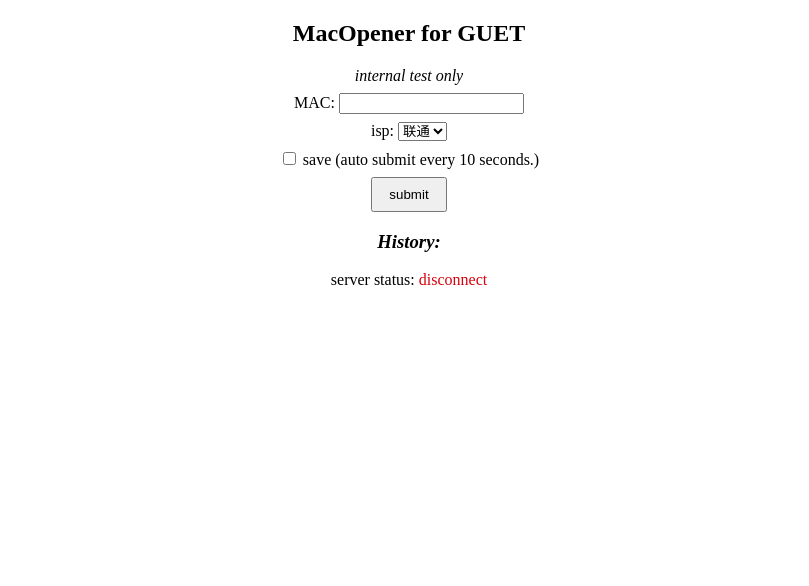
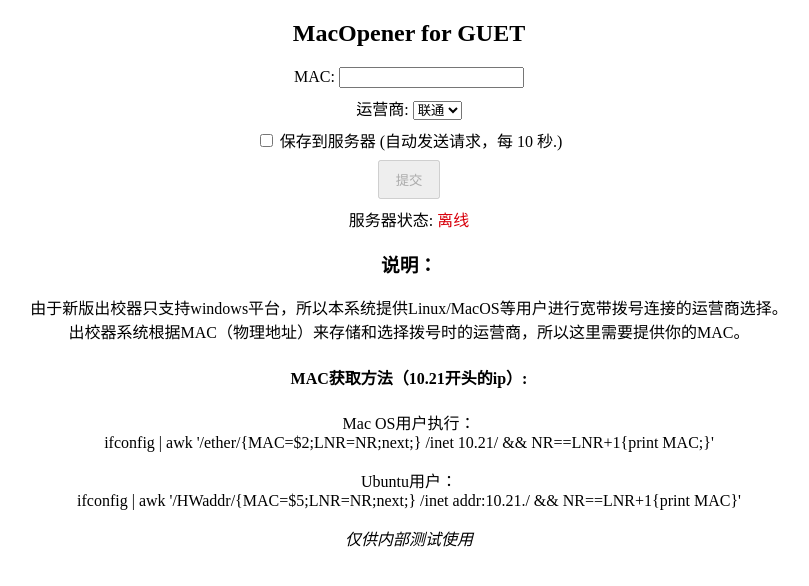
Before and after one commit to nw4869/MacOpener, a Flask app: template templates/index.html in a window 1280 px wide. Shown: the top 586 px of the page, without its empty margins (231-1040 px from the left). Run offline with Flask 2, Linux system fonts and the light colour scheme; the template is opened without the code that fills it: most values are stand-ins (such as "Sample title", 1, 10 or a date in 2020); parts of the project's set-up code (start-up, migrations or seed data) failed here and were passed over.

Commit message:
update UI

```diff
--- /dev/null
+++ b/static/mac_loger.js
@@ -0,0 +1,109 @@
+/**
+ * Created by nightwind on 16/10/19.
+ */
+
+
+    function to_index(href) {
+        if (href == null){
+            href = home
+        }
+        window.location.href = href
+    }
+    function set_isp(isp) {
+        document.getElementById('isp')[isp - 1].selected = true;
+    }
+    function get_isp() {
+        return document.getElementById('isp').selectedIndex + 1;
+    }
+    function set_mac(mac) {
+        document.getElementById('mac').value = mac;
+    }
+    function get_mac() {
+        return document.getElementById('mac').value;
+    }
+    function get_latest_mac_isp() {
+        return get_macs().split('|')[0]
+    }
+    function get_macs() {
+        if (document.cookie.length > 0) {
+            var c_name = 'macs';
+            var c_start = document.cookie.indexOf(c_name + "=");
+            if (c_start != -1) {
+                c_start = c_start + c_name.length + 1;
+                var c_end = document.cookie.indexOf(";", c_start);
+                if (c_end == -1) c_end = document.cookie.length;
+                return document.cookie.substring(c_start, c_end)
+            }
+        }
+        return ""
+    }
+    function push_cookie(mac, isp) {
+        var _date = new Date();
+        _date.setDate(_date.getDate() + 30);
+        var macs = get_macs();
+        if (macs.length == 0) {
+            macs = mac + ',' + isp;
+        } else {
+            macs += '|' + mac + ',' + isp;
+        }
+        document.cookie = 'macs=' + macs + ';expires=' + _date.toGMTString();
+    }
+    function clear_macs() {
+        document.cookie = 'macs=';
+    }
+    function submit(href) {
+        document.getElementById('form').action = href;
+        document.getElementById('form').submit();
+    }
+    function handle_success() {
+        if (document.getElementById('success')) {
+            push_cookie(get_mac(), get_isp());
+            insert_history_item(get_mac(), get_isp());
+            document.getElementById('history').style.display = ''
+        }
+    }
+    function fill_mac_to_input(mac_isp) {
+        mac_isp = mac_isp.split(',');
+        if (mac_isp.length == 2) {
+            set_mac(mac_isp[0].trim());
+            set_isp(mac_isp[1].trim());
+        }
+    }
+    function onclick_history_item(e) {
+        fill_mac_to_input(e.innerText)
+    }
+    function insert_history_item(mac, isp) {
+        var e = document.createElement('span');
+        e.setAttribute('class', 'history_item');
+        e.setAttribute('onclick', 'onclick_history_item(this)');
+        e.appendChild(document.createTextNode(mac + ', ' + isp));
+        var history_div = document.getElementById('history');
+        var firstChild = history_div.firstElementChild;
+        if (firstChild.nextElementSibling == null) {
+            history_div.appendChild(e);
+            e = document.createElement('span');
+            e.setAttribute('class', 'history_item');
+            e.setAttribute('style', 'border-style: none');
+            var ec = document.createElement('button');
+            ec.setAttribute('onclick', 'clear_macs(); to_index();');
+            ec.appendChild(document.createTextNode('clear'));
+            e.appendChild(ec);
+            history_div.appendChild(e);
+        } else {
+            history_div.insertBefore(e, firstChild.nextElementSibling);
+        }
+    }
+    function show_history() {
+        var macs = get_macs().split('|');
+        if (macs[0].length == 0) {
+            // hide History
+            document.getElementById('history').style.display = 'none';
+            return;
+        }
+        document.getElementById('history').style.display = '';
+        for (var i = 0; i < macs.length; i++) {
+            var mac = macs[i].split(',')[0].trim();
+            var isp = macs[i].split(',')[1].trim();
+            insert_history_item(mac, isp);
+        }
+    }
--- a/templates/index.html
+++ b/templates/index.html
@@ -42,13 +42,12 @@
 <body>
 <div class="center">
     <div>
-        <h2 onclick="to_index()">MacOpener for GUET</h2>
-        <i>internal test only</i>
+        <h2 onclick="to_index('{{ url_for('home') }}')">MacOpener for GUET</h2>
         <form id="form" method="post">
             <div><label for="mac">MAC: </label><input name="mac" id="mac"/></div>
             <div>
                 <label>
-                    isp:
+                    运营商:
                     <select name="isp" id="isp">
                         <option value="1">联通</option>
                         <option value="2">电信</option>
@@ -58,36 +57,58 @@
             </div>
             <div>
                 <input type="checkbox" id="save" name="save" value="save"/>
-                <label for="save">save (auto submit every {{ interval }} seconds.)</label>
+                <label for="save">保存到服务器 (自动发送请求，每 {{ interval }} 秒.)</label>
             </div>
-            <button type="submit" onclick="submit()" class="submit">submit</button>
+            <button id="btn_submit" type="submit" onclick="submit('{{ url_for('submit') }}')" class="submit">提交</button>
         </form>
         {% if error %}
             <div id="error" class="error">
-                error: {{ error }}
+                错误: {{ error }}
             </div>
         {% endif %}
         {% if success %}
             <div id="success" class="success">success!</div>
         {% endif %}
-        <div id="history" class="center">
-            <h3><i>History:</i></h3>
+        <div id="history" class="center" style="display: none">
+            <h3><i>提交历史:</i></h3>
             {#            <span class="history_item" onclick="onclick_history_item(this)">aa:bb:cc:dd:ee:ff, 1</span>#}
             {#            <span class="history_item" onclick="onclick_history_item(this)">aa:bb:cc:dd:ee:00, 2</span>#}
         </div>
         <div>
-            server status:
+            服务器状态:
             {% if alive %}
-                <label style="color: greenyellow;">connected</label>
+                <label id="status" style="color: greenyellow;">在线</label>
             {% else %}
-                <label style="color: #d8000c;">disconnect</label>
+                <label id="status" style="color: #d8000c;">离线</label>
             {% endif %}
+        </div>
+        <div>
+            <h3>说明：</h3>
+            由于新版出校器只支持windows平台，所以本系统提供Linux/MacOS等用户进行宽带拨号连接的运营商选择。<br>
+            出校器系统根据MAC（物理地址）来存储和选择拨号时的运营商，所以这里需要提供你的MAC。
+            <h4>MAC获取方法（10.21开头的ip）:</h4>
+            <p>
+                Mac OS用户执行：<br>ifconfig | awk '/ether/{MAC=$2;LNR=NR;next;} /inet 10.21/ && NR==LNR+1{print MAC;}'
+            </p>
+            <p>
+                Ubuntu用户： <br>ifconfig | awk '/HWaddr/{MAC=$5;LNR=NR;next;} /inet addr:10.21./ && NR==LNR+1{print MAC}'
+            </p>
+        <i>仅供内部测试使用</i>
+
         </div>
     </div>
 </div>
 
+<script>
+    home = '{{ url_for('home') }}';
+</script>
+<script type="application/javascript" src="{{ url_for('static', filename='mac_loger.js') }}">
+</script>
 <script type="application/javascript">
     window.onload = function () {
+        if (document.getElementById('status').innerText == '离线') {
+            document.getElementById('btn_submit').setAttribute('disabled', true)
+        }
         fill_mac_to_input(get_latest_mac_isp());
         {% if isp %}
             set_isp({{ isp|int }});
@@ -98,107 +119,6 @@
         show_history();
         handle_success();
     };
-
-    function to_index() {
-        window.location.href = "{{ url_for('home') }}"
-    }
-    function set_isp(isp) {
-        document.getElementById('isp')[isp - 1].selected = true;
-    }
-    function get_isp() {
-        return document.getElementById('isp').selectedIndex + 1;
-    }
-    function set_mac(mac) {
-        document.getElementById('mac').value = mac;
-    }
-    function get_mac() {
-        return document.getElementById('mac').value;
-    }
-    function get_latest_mac_isp() {
-        return get_macs().split('|')[0]
-    }
-    function get_macs() {
-        if (document.cookie.length > 0) {
-            var c_name = 'macs';
-            var c_start = document.cookie.indexOf(c_name + "=");
-            if (c_start != -1) {
-                c_start = c_start + c_name.length + 1;
-                var c_end = document.cookie.indexOf(";", c_start);
-                if (c_end == -1) c_end = document.cookie.length;
-                return document.cookie.substring(c_start, c_end)
-            }
-        }
-        return ""
-    }
-    function push_cookie(mac, isp) {
-        var _date = new Date();
-        _date.setDate(_date.getDate() + 30);
-        var macs = get_macs();
-        if (macs.length == 0) {
-            macs = mac + ',' + isp;
-        } else {
-            macs += '|' + mac + ',' + isp;
-        }
-        document.cookie = 'macs=' + macs + ';expires=' + _date.toGMTString();
-    }
-    function clear_macs() {
-        document.cookie = 'macs=';
-    }
-    function submit() {
-        document.getElementById('form').action = "{{ url_for('submit') }}";
-        document.getElementById('form').submit();
-    }
-    function handle_success() {
-        if (document.getElementById('success')) {
-            push_cookie(get_mac(), get_isp());
-            insert_history_item(get_mac(), get_isp());
-            document.getElementById('history').style.display = ''
-        }
-    }
-    function fill_mac_to_input(mac_isp) {
-        mac_isp = mac_isp.split(',');
-        if (mac_isp.length == 2) {
-            set_mac(mac_isp[0].trim());
-            set_isp(mac_isp[1].trim());
-        }
-    }
-    function onclick_history_item(e) {
-        fill_mac_to_input(e.innerText)
-    }
-    function insert_history_item(mac, isp) {
-        var e = document.createElement('span');
-        e.setAttribute('class', 'history_item');
-        e.setAttribute('onclick', 'onclick_history_item(this)');
-        e.appendChild(document.createTextNode(mac + ', ' + isp));
-        var history_div = document.getElementById('history');
-        var firstChild = history_div.firstElementChild;
-        if (firstChild.nextElementSibling == null) {
-            history_div.appendChild(e);
-            e = document.createElement('span');
-            e.setAttribute('class', 'history_item');
-            e.setAttribute('style', 'border-style: none');
-            var ec = document.createElement('button');
-            ec.setAttribute('onclick', 'clear_macs(); to_index();');
-            ec.appendChild(document.createTextNode('clear'));
-            e.appendChild(ec);
-            history_div.appendChild(e);
-        } else {
-            history_div.insertBefore(e, firstChild.nextElementSibling);
-        }
-    }
-    function show_history() {
-        var macs = get_macs().split('|');
-        if (macs[0].length == 0) {
-            // hide History
-            document.getElementById('history').style.display = 'none';
-            return;
-        }
-        for (var i = 0; i < macs.length; i++) {
-            var mac = macs[i].split(',')[0].trim();
-            var isp = macs[i].split(',')[1].trim();
-            insert_history_item(mac, isp);
-        }
-    }
 </script>
 </body>
 </html>
```
